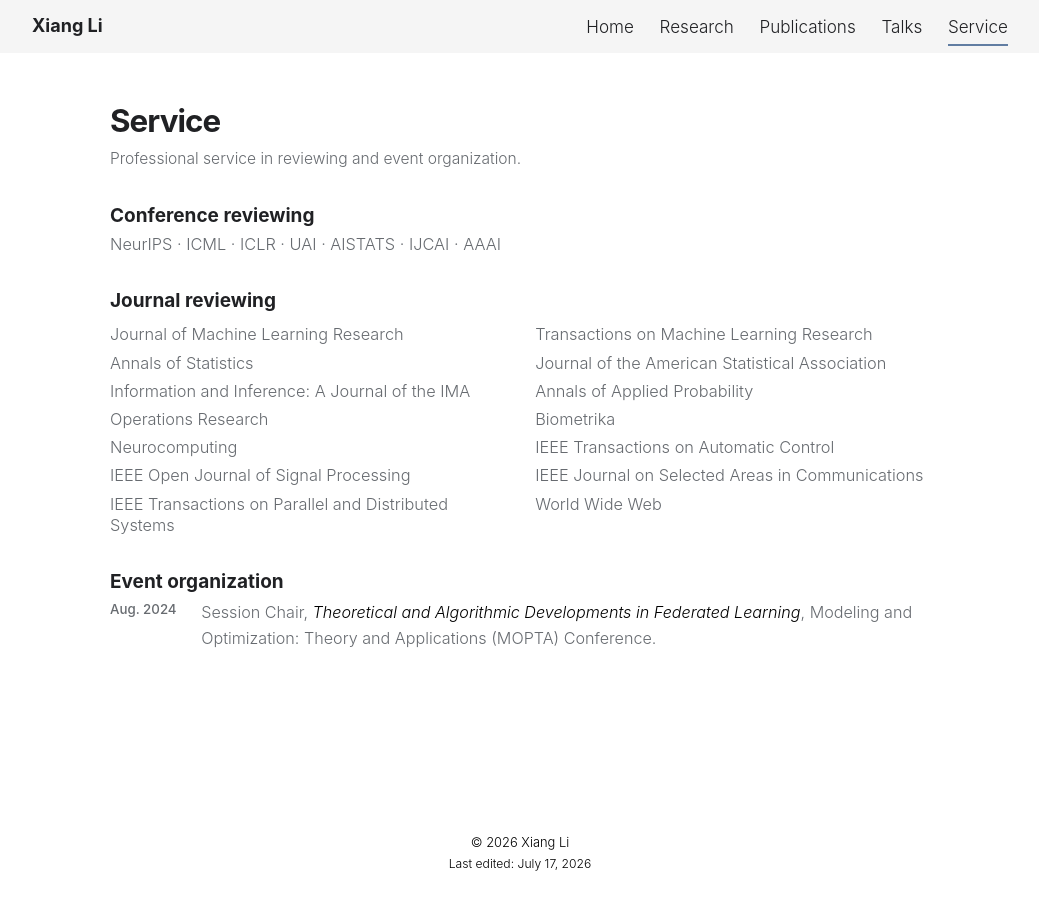
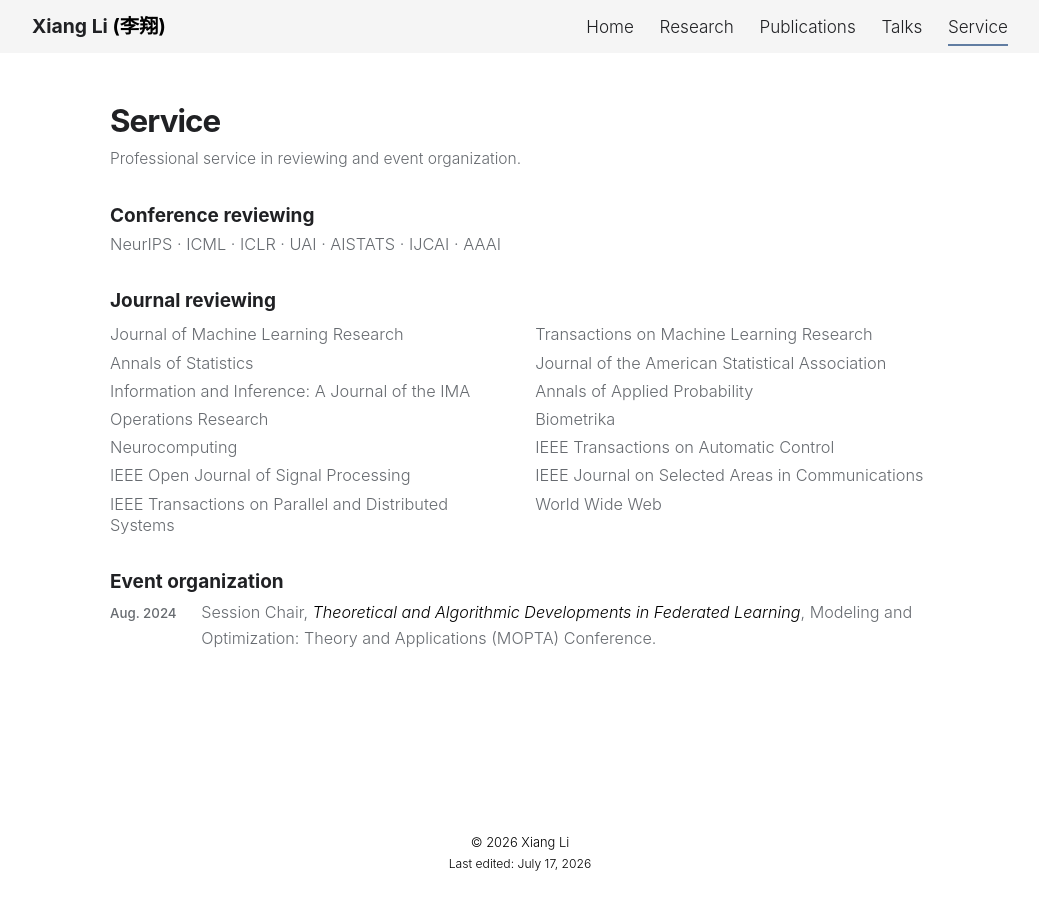
Before and after one commit to lx10077/lx10077.github.io, a Jekyll site: the page built from _pages/service.md, in a window 1280 px wide. Shown: the whole page, without its empty margins (120-1159 px from the left). Built offline with Jekyll 4.4.1, drawn with Linux system fonts in a browser that asks for light colours; comment, search, counter and statistics services are not loaded; a style sheet for code colours, icons or effects is not loaded.

Commit message:
update font

```diff
--- a/_layouts/site.html
+++ b/_layouts/site.html
@@ -9,7 +9,7 @@
   <body class="v3-body{% if page.site_home %} v3-home-body{% endif %}">
     <header class="v3-header">
       <nav class="v3-nav" aria-label="Primary navigation">
-        <a class="v3-logo" href="{{ '/' | relative_url }}">Xiang Li</a>
+        <a class="v3-logo" href="{{ '/' | relative_url }}">Xiang Li <span class="v3-logo-cn">(李翔)</span></a>
         <div class="v3-menu">
           <a{% if page.site_home %} class="active" aria-current="page"{% endif %} href="{{ '/' | relative_url }}">Home</a>
           <a{% if page.site_section == 'research' %} class="active" aria-current="page"{% endif %} href="{{ '/research/' | relative_url }}">Research</a>
--- a/assets/css/_custom.scss
+++ b/assets/css/_custom.scss
@@ -737,8 +737,9 @@
 }
 
 .v3-logo {
-  font-size: 0.95rem;
+  font-size: 1.02rem;
   font-weight: 650;
+  white-space: nowrap;
 }
 
 .v3-menu {
@@ -1223,13 +1224,14 @@
   display: grid;
   grid-template-columns: 76px minmax(0, 1fr);
   gap: 0.8rem;
-  align-items: start;
+  align-items: baseline;
 }
 
 .v3-service-event > span {
   color: var(--v3-soft);
   font-size: var(--v3-paper-meta-size);
   font-weight: 550;
+  line-height: var(--v3-paper-title-leading);
 }
 
 .v3-service-event p {
@@ -1382,7 +1384,11 @@
   }
 
   .v3-menu a {
-    font-size: 0.69rem;
+    font-size: 0.62rem;
+  }
+
+  .v3-logo {
+    font-size: 0.78rem;
   }
 
   .v3-menu a:first-child {
@@ -1433,3 +1439,9 @@
     grid-column: 1 / -1;
   }
 }
+
+@media (max-width: 360px) {
+  .v3-logo-cn {
+    display: none;
+  }
+}
```
